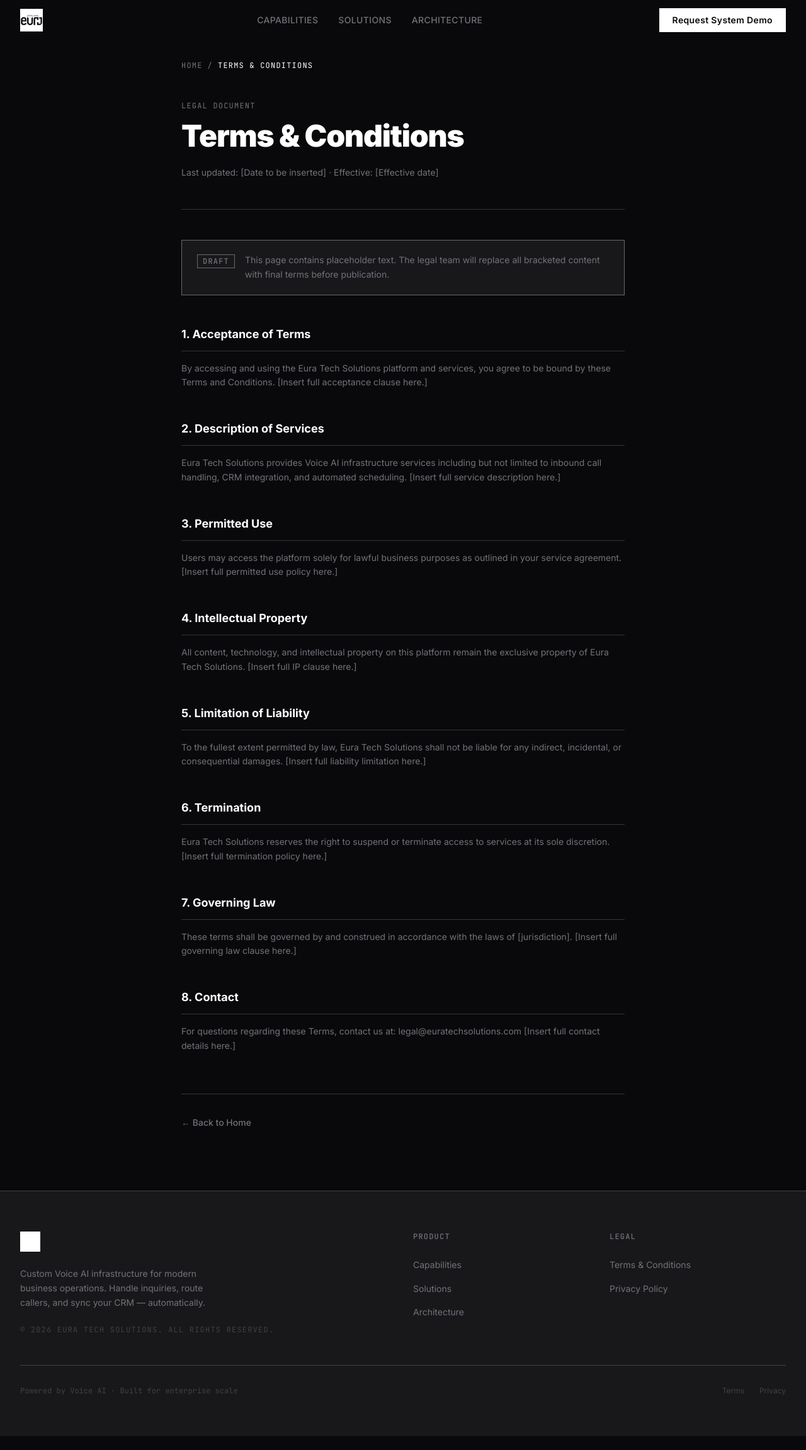
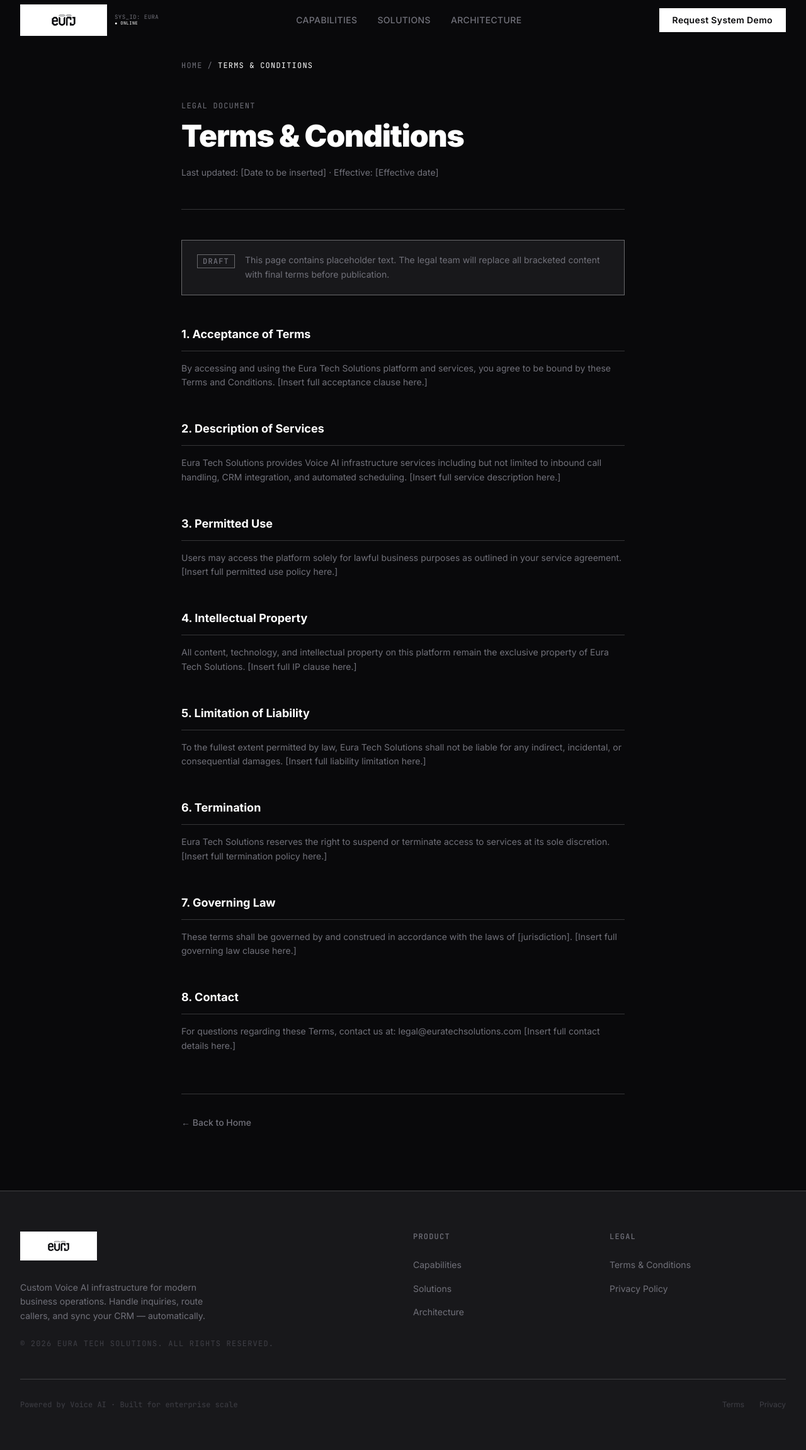
Before and after one commit to cyruslohith-maker/euratechsolutions, a Next.js app: page /terms in a window 1280 px wide. Shown: the whole page at 63% size. Before the commit the page ends 2281 px from the top, so only its background shows below. Built offline with nearby package versions, Linux system fonts and the light colour scheme.

Commit message:
Enlarge and style logo containers with high-contrast frame, hover corner marks, and system tag

```diff
--- a/components/Footer.tsx
+++ b/components/Footer.tsx
@@ -16,15 +16,17 @@ export default function Footer() {
         <div className="grid grid-cols-1 md:grid-cols-4 gap-12 md:gap-8">
           {/* Brand */}
           <div className="md:col-span-2">
-            <Link href="/" aria-label="Eura Tech Solutions home">
-              <div className="relative h-8 w-20 mb-6">
-                <Image
-                  src="/logo.png"
-                  alt="Eura Tech Solutions"
-                  fill
-                  sizes="80px"
-                  className="object-contain object-left filter invert brightness-0 invert"
-                />
+            <Link href="/" aria-label="Eura Tech Solutions home" className="inline-block group mb-6">
+              <div className="relative border border-eura-border/30 group-hover:border-eura-white transition-colors duration-300 p-1 bg-white">
+                <div className="relative h-9 w-28 transition-transform duration-300 group-hover:scale-[1.02]">
+                  <Image
+                    src="/logo.png"
+                    alt="Eura Tech Solutions"
+                    fill
+                    sizes="112px"
+                    className="object-contain object-center"
+                  />
+                </div>
               </div>
             </Link>
             <p className="text-sm text-eura-muted leading-relaxed max-w-xs">
--- a/components/Navbar.tsx
+++ b/components/Navbar.tsx
@@ -47,16 +47,27 @@ export default function Navbar({ onDemoClick }: NavbarProps) {
         aria-label="Main navigation"
       >
         {/* Logo */}
-        <Link href="/" className="flex items-center gap-2 shrink-0 group" aria-label="Eura Tech Solutions homepage">
-          <div className="relative h-9 w-24 transition-opacity group-hover:opacity-80">
+        <Link href="/" className="flex items-center gap-3 shrink-0 group" aria-label="Eura Tech Solutions homepage">
+          <div className="relative border border-eura-border/30 group-hover:border-eura-white transition-colors duration-300 p-1 bg-white">
+            <div className="relative h-10 w-32 transition-transform duration-300 group-hover:scale-[1.02]">
               <Image
                 src="/logo.png"
                 alt="Eura Tech Solutions"
                 fill
-              sizes="96px"
-              className="object-contain object-left"
+                sizes="128px"
+                className="object-contain object-center"
                 priority
               />
+            </div>
+            {/* Geometric corner highlight indicators */}
+            <div className="absolute -top-[1px] -left-[1px] w-1.5 h-1.5 border-t border-l border-white opacity-0 group-hover:opacity-100 transition-opacity duration-300" />
+            <div className="absolute -top-[1px] -right-[1px] w-1.5 h-1.5 border-t border-r border-white opacity-0 group-hover:opacity-100 transition-opacity duration-300" />
+            <div className="absolute -bottom-[1px] -left-[1px] w-1.5 h-1.5 border-b border-l border-white opacity-0 group-hover:opacity-100 transition-opacity duration-300" />
+            <div className="absolute -bottom-[1px] -right-[1px] w-1.5 h-1.5 border-b border-r border-white opacity-0 group-hover:opacity-100 transition-opacity duration-300" />
+          </div>
+          <div className="hidden sm:flex flex-col font-mono text-[9px] leading-tight tracking-wider text-eura-muted uppercase">
+            <span>SYS_ID: EURA</span>
+            <span className="text-[7px] text-white animate-pulse">● ONLINE</span>
           </div>
         </Link>
 
```
Lines whose indentation alone changed are shown as unchanged.
